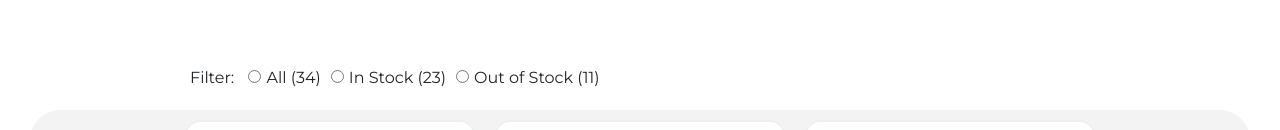
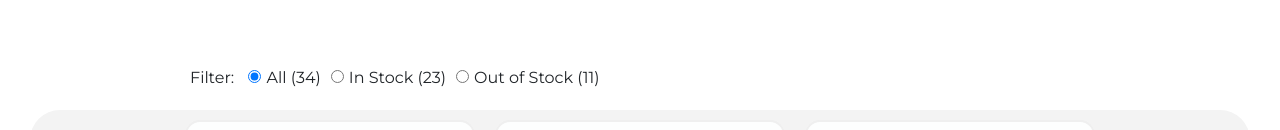
Before and after one commit to Subhro-ai/learningAngular, an Angular app: page / in a window 1280 px wide. Shown: the part 216-346 px from the top of the page. Built offline with nearby package versions, Linux system fonts and the light colour scheme; grey boxes are pictures that could not be loaded.

Commit message:
filter radio button default

```diff
--- a/src/app/container/product-list/filter/filter.component.html
+++ b/src/app/container/product-list/filter/filter.component.html
@@ -1,12 +1,12 @@
 <div class="filter-container">
     <span>Filter: </span>
 
-    <input type="radio" name="filter" value="All"/>
+    <input type="radio" name="filter" value="all" [(ngModel)] = 'selectedFilterButton' />
     <span>{{'All (' + all + ')'}}</span>
 
-    <input type="radio" name="filter" value="In Stock" />
+    <input type="radio" name="filter" value="true" [(ngModel)] = 'selectedFilterButton'/>
     <span>{{'In Stock (' + inStock+')'}}</span>
 
-    <input type="radio" name="filter" value="Out of Stock" />
+    <input type="radio" name="filter" value="false" [(ngModel)] = 'selectedFilterButton'/>
     <span>{{'Out of Stock (' + outOfStock + ')'}}</span>
 </div>
--- a/src/app/container/product-list/filter/filter.component.ts
+++ b/src/app/container/product-list/filter/filter.component.ts
@@ -14,4 +14,6 @@ export class FilterComponent {
 
   @Input()
   outOfStock:number = 0;
+
+  selectedFilterButton: string = 'all';
 }
--- a/src/app/container/product-list/product-list.component.ts
+++ b/src/app/container/product-list/product-list.component.ts
@@ -535,5 +535,5 @@ export class ProductListComponent {
 
   totalProdCount:number = this.products.length;
   totalProdInStock:number = this.products.filter(p => p.is_in_inventory === true).length;
-  totalProdOutOfStock:number = this.totalProdCount - this.totalProdInStock;
+  totalProdOutOfStock:number = this.products.filter(p => p.is_in_inventory === false).length;
 }
```
